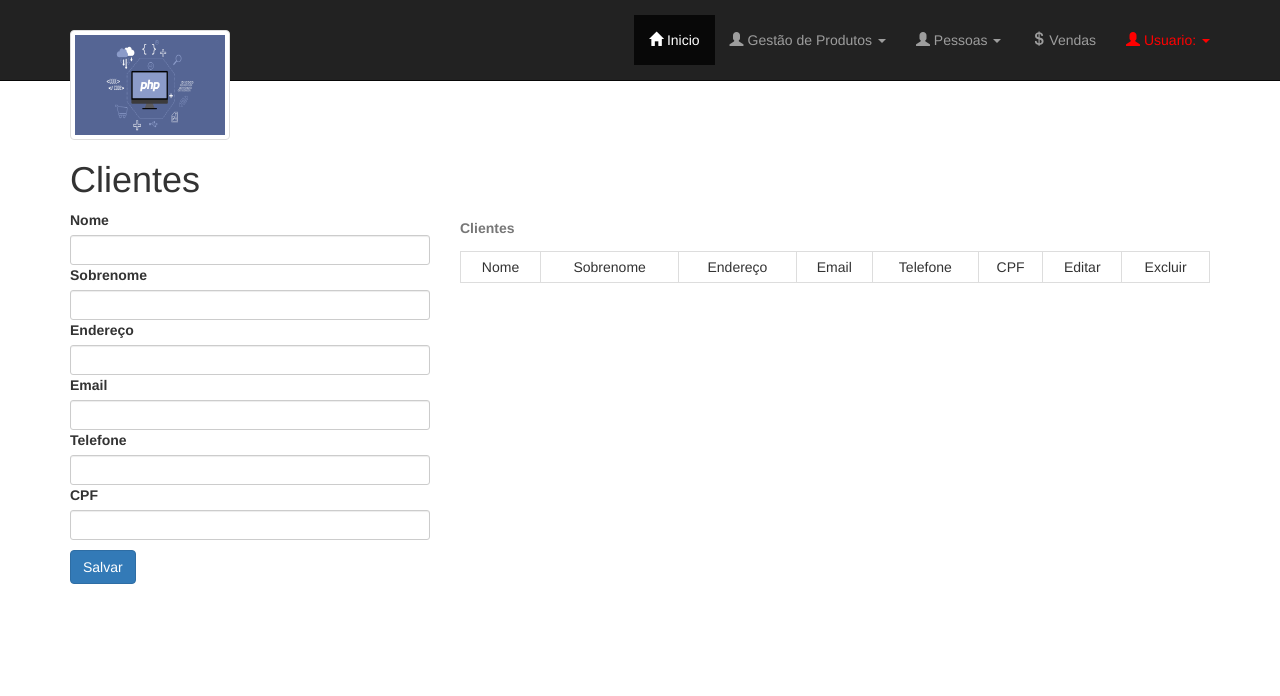
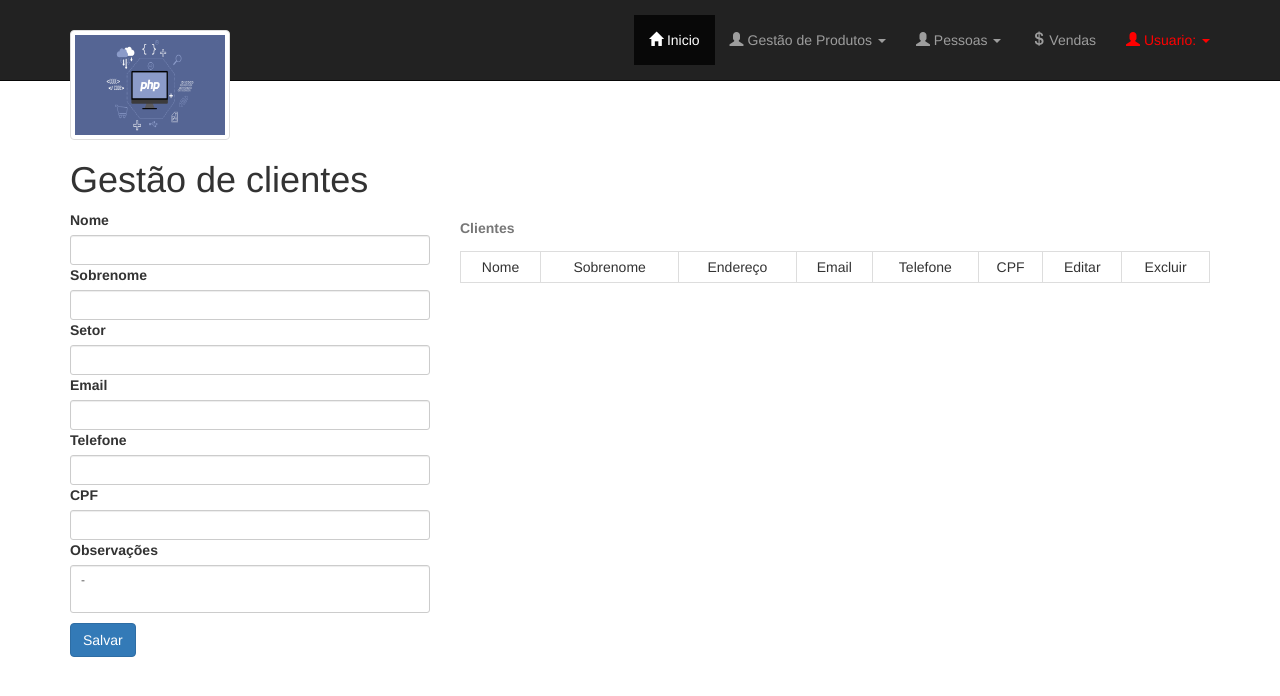
Before and after one commit to PedroGouveia1/gestao-lanchonete, a PHP site: page /view/clientes.php in a window 1280 px wide. Shown: the top 696 px of the page. Run offline with PHP 8.4, Linux system fonts and the light colour scheme; the visitor is signed in with stand-in values (Sample User, id 1); data that the repository does not hold is empty.

Commit message:
Configura cadastro de clientes

```diff
--- a/view/clientes.php
+++ b/view/clientes.php
@@ -8,12 +8,12 @@ if(isset($_SESSION['usuario'])){
 	<!DOCTYPE html>
 	<html>
 	<head>
-		<title>clientes</title>
+		<title>Clientes</title>
 		<?php require_once "menu.php"; ?>
 	</head>
 	<body>
 		<div class="container">
-			<h1>Clientes</h1>
+			<h1>Gestão de clientes</h1>
 			<div class="row">
 				<div class="col-sm-4">
 					<form id="frmClientes">
@@ -21,16 +21,18 @@ if(isset($_SESSION['usuario'])){
 						<input type="text" class="form-control input-sm" id="nome" name="nome">
 						<label>Sobrenome</label>
 						<input type="text" class="form-control input-sm" id="sobrenome" name="sobrenome">
-						<label>Endereço</label>
-						<input type="text" class="form-control input-sm" id="endereco" name="endereco">
+						<label>Setor</label>
+						<input type="text" class="form-control input-sm" id="setor" name="setor">
 						<label>Email</label>
 						<input type="text" class="form-control input-sm" id="email" name="email">
 						<label>Telefone</label>
 						<input type="text" class="form-control input-sm" id="telefone" name="telefone">
 						<label>CPF</label>
 						<input type="text" class="form-control input-sm" id="cpf" name="cpf">
+						<label>Observações</label>
+						<textarea style="resize: none" class="form-control input-sm" id="obs" name="obs" rows="2">-</textarea>
 						<p></p>
-						<span class="btn btn-primary" id="btnAdicionarCliente">Salvar</span>
+						<button class="btn btn-primary" id="btnAdicionarCliente">Salvar</button>
 					</form>
 				</div>
 				<div class="col-sm-8">
@@ -137,7 +139,7 @@ if(isset($_SESSION['usuario'])){
 				vazios=validarFormVazio('frmClientes');
 
 				if(vazios > 0){
-					alertify.alert("Preencha os Campos!!");
+					alertify.alert("Preencha os campos!");
 					return false;
 				}
 
```
Also changed, not shown: classes/clientes.php (+3 -6 lines), procedimentos/clientes/adicionarClientes.php (+3 -10 lines).
